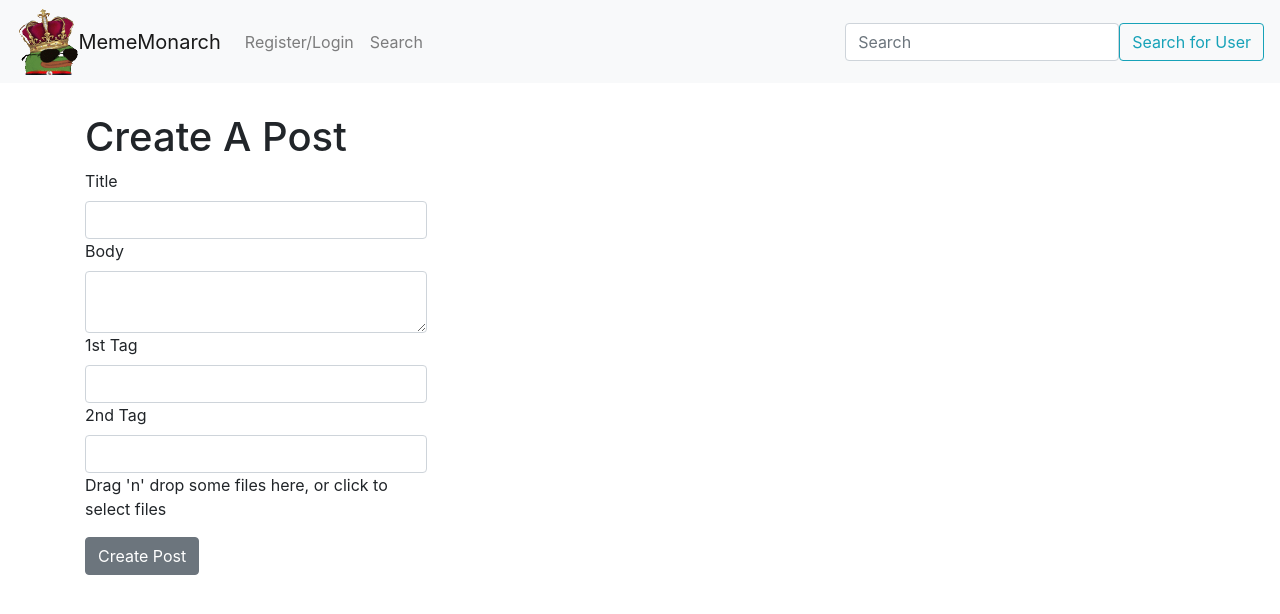
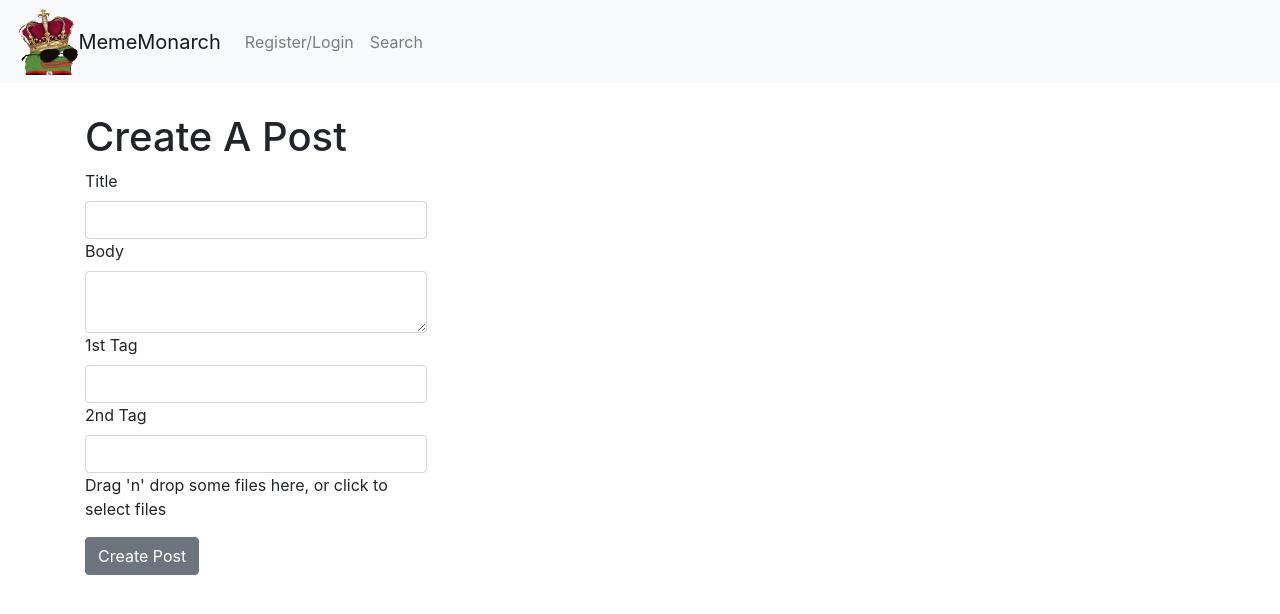
Before and after one commit to jvillacinda11/mememonarch, a React (Create React App) app in the folder client/: page /Upload in a window 1280 px wide. Shown: the top 614 px of the page. Built offline with nearby package versions, Linux system fonts and the light colour scheme; no server answers.

Commit message:
removed searchbar on navbar

```diff
--- a/client/src/components/AppBar/AppBar.js
+++ b/client/src/components/AppBar/AppBar.js
@@ -103,14 +103,7 @@ const AppBar = () => {
           }
         </Nav>
       </Collapse>
-       <Form inline onSubmit = {handleFormSubmit}>
-        <FormControl
-        type= 'text'
-        placeholder = 'Search'
-        className = 'mr-auto'
-        />
-        <Button onClick = {handleFormSubmit} variant= 'outline-info'>Search for User</Button>
-      </Form>
+
     </Navbar>
   )
 }
```
